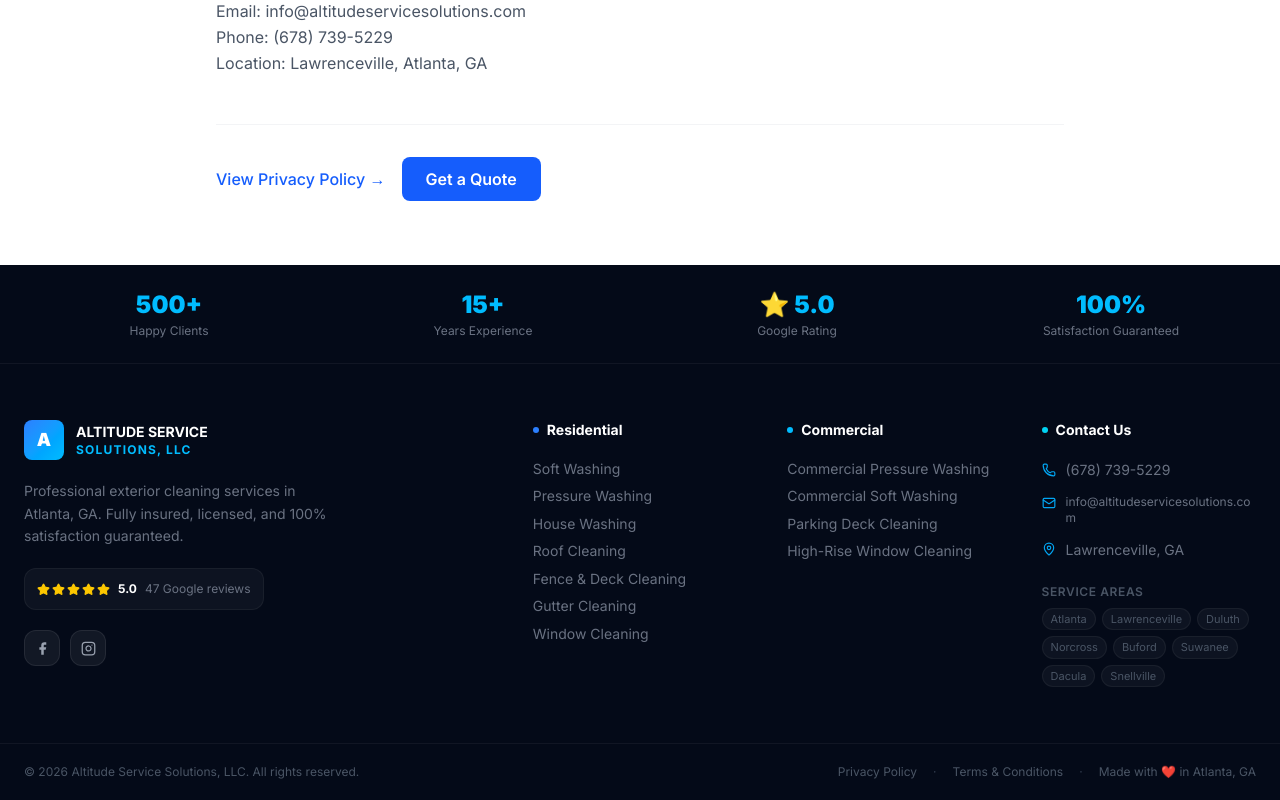
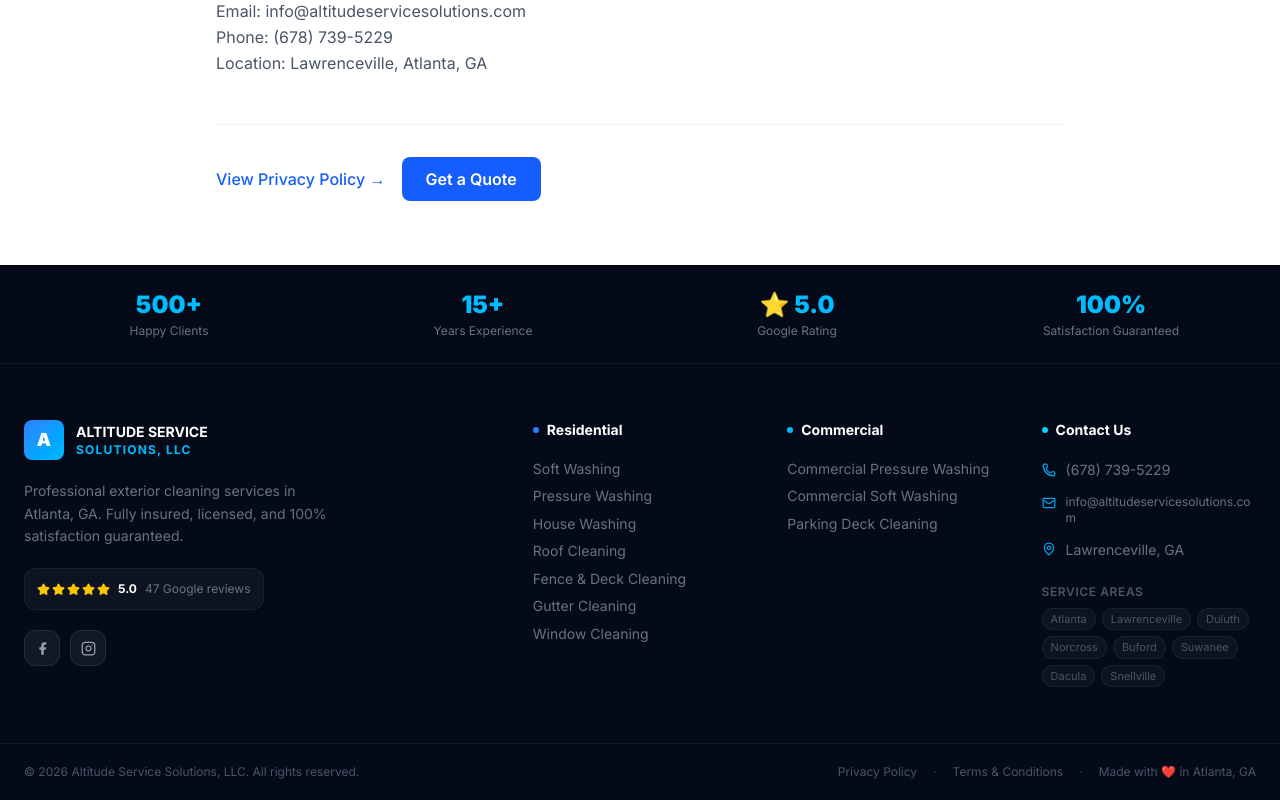
Before and after one commit to legacyproperties90-code/altitude-service-solutions, a Next.js app: page /en/terms in a window 1280 px wide. Shown: the part 2389-3189 px from the top of the page. Built offline with nearby package versions, Linux system fonts and the light colour scheme; no server answers.

Commit message:
feat: remove High-Rise Window Cleaning from commercial services

```diff
--- a/src/app/[lang]/commercial/page.tsx
+++ b/src/app/[lang]/commercial/page.tsx
@@ -17,15 +17,14 @@ export async function generateMetadata({ params }: { params: Promise<{ lang: str
   };
 }
 
-const icons  = [Building2, Droplets, Building2, Eye];
-const colors = ["text-slate-600","text-sky-500","text-gray-600","text-violet-500"];
-const bgs    = ["bg-slate-50","bg-sky-50","bg-gray-100","bg-violet-50"];
+const icons  = [Building2, Droplets, Building2];
+const colors = ["text-slate-600","text-sky-500","text-gray-600"];
+const bgs    = ["bg-slate-50","bg-sky-50","bg-gray-100"];
 
 const photos = [
   { src: "/foto1.jpg",   pos: "50% 100%"  },   // Commercial Pressure Washing
   { src: "/nueva3.jpg",  pos: "75% 50%"   },   // Soft Washing
   { src: "/foto2.jpg",   pos: "center 40%" },  // Parking Deck
-  { src: "/altura.png",  pos: "center 30%" },  // High-Rise Window Cleaning
 ];
 
 export default async function CommercialPage({ params }: { params: Promise<{ lang: string }> }) {
--- a/src/app/contact/page.tsx
+++ b/src/app/contact/page.tsx
@@ -7,7 +7,6 @@ const services = [
   "Soft Washing", "Pressure Washing", "House Washing", "Roof Cleaning",
   "Fence & Deck", "Gutter Cleaning", "Window Cleaning",
   "Commercial Pressure Washing", "Parking Deck Cleaning",
-  "High-Rise Window Cleaning",
 ];
 
 export default function ContactPage() {
--- a/src/dictionaries/en.json
+++ b/src/dictionaries/en.json
@@ -148,12 +148,6 @@
         "title": "Parking Deck Cleaning",
         "desc": "Parking decks accumulate oil, tire marks, and grime that create hazardous conditions and an unprofessional appearance. Our team restores them to a clean, safe state.",
         "benefits": ["Oil & grease removal", "Tire mark elimination", "Safety improvement", "Multi-level structures"]
-      },
-      {
-        "id": "high-rise-window-cleaning",
-        "title": "High-Rise Window Cleaning",
-        "desc": "Professional, safe window cleaning for multi-story commercial buildings. Our trained technicians use industry-leading equipment to deliver spotless results at any height.",
-        "benefits": ["All building heights", "OSHA-compliant techniques", "Streak-free finish", "Flexible scheduling"]
       }
     ]
   },
@@ -216,7 +210,7 @@
     },
     "commercial": {
       "title": "Commercial Pressure Washing Atlanta | Altitude Service Solutions",
-      "description": "Commercial pressure washing, parking deck cleaning & high-rise window cleaning in Atlanta. Trusted by Atlantic Private Residences & The Aberdeen. Free quotes."
+      "description": "Commercial pressure washing, soft washing & parking deck cleaning in Atlanta, GA. Trusted by Atlantic Private Residences & The Aberdeen. Free quotes."
     },
     "gallery": {
       "title": "Project Gallery | Pressure Washing Before & After | Altitude Service Solutions",
--- a/src/dictionaries/es.json
+++ b/src/dictionaries/es.json
@@ -148,12 +148,6 @@
         "title": "Limpieza de Estacionamientos",
         "desc": "Los estacionamientos acumulan aceite, marcas de neumáticos y suciedad que crean condiciones peligrosas. Nuestro equipo los restaura a un estado limpio y seguro.",
         "benefits": ["Eliminación de aceite y grasa", "Eliminación de marcas de neumáticos", "Mejora de seguridad", "Estructuras multinivel"]
-      },
-      {
-        "id": "high-rise-window-cleaning",
-        "title": "Limpieza de Ventanas en Altura",
-        "desc": "Limpieza profesional y segura de ventanas para edificios comerciales de varios pisos. Nuestros técnicos capacitados usan equipos de última generación para resultados perfectos a cualquier altura.",
-        "benefits": ["Cualquier altura de edificio", "Técnicas conformes con OSHA", "Acabado sin rayas", "Programación flexible"]
       }
     ]
   },
```
Also changed, not shown: src/app/[lang]/contact/page.tsx (line endings or trailing spaces).
